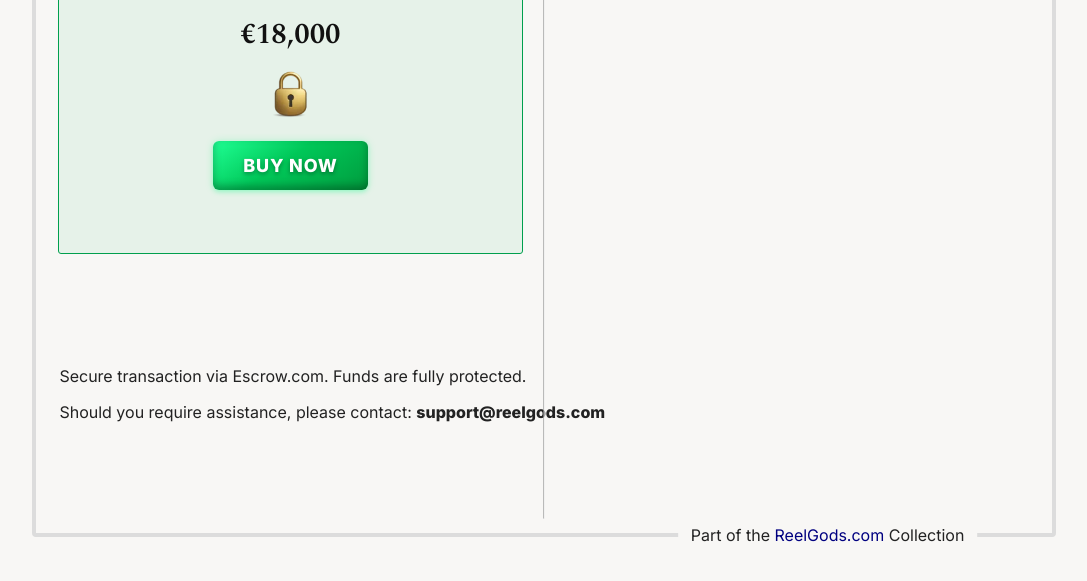
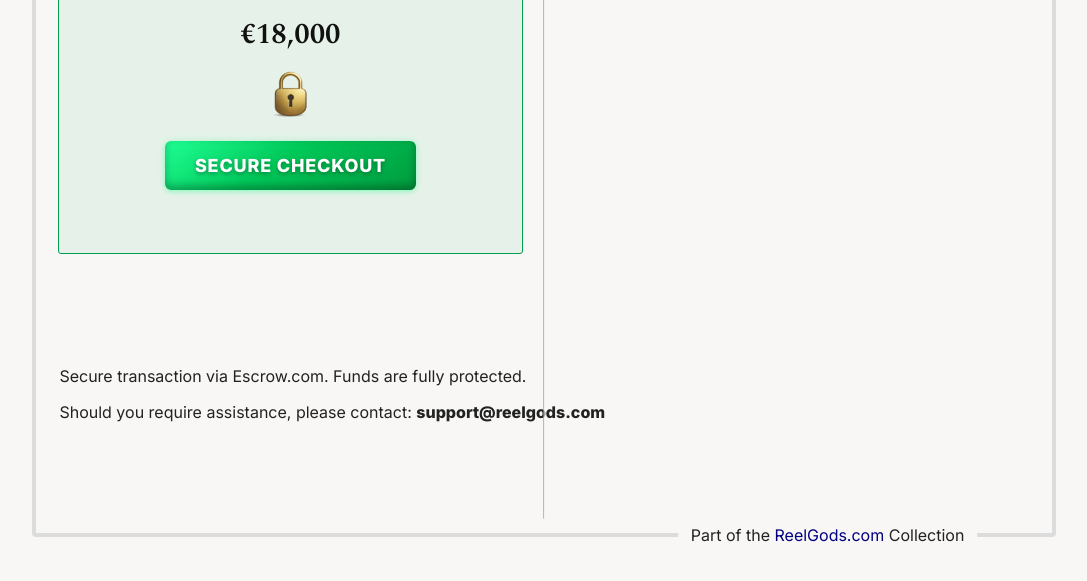
Before and after one commit to cal360/reelsharks, a plain HTML site: page index.html in a window 1280 px wide. Shown: the part 183-764 px from the top of the page, without its empty margins (96-1183 px from the left). Drawn offline with nearby package versions, Linux system fonts and the light colour scheme.

Commit message:
Update index.html

```diff
--- a/index.html
+++ b/index.html
@@ -618,7 +618,7 @@ border: none;
   <input type="hidden" name="auto_accept" value="">
   <input type="hidden" name="auto_reject" value="">
   <input type="hidden" name="item_key" value="undefined">
-  	<button class="buyNow">Buy Now </button>
+  	<button class="buyNow">Secure Checkout</button>
   <img src="https://t.escrow.com/1px.gif?name=bin&price=18000&title=Reel%20Sharks%20-%20Premium%20Casino%20Domain&user_id=3471912" style="display: none;">
 </form>
 
```
